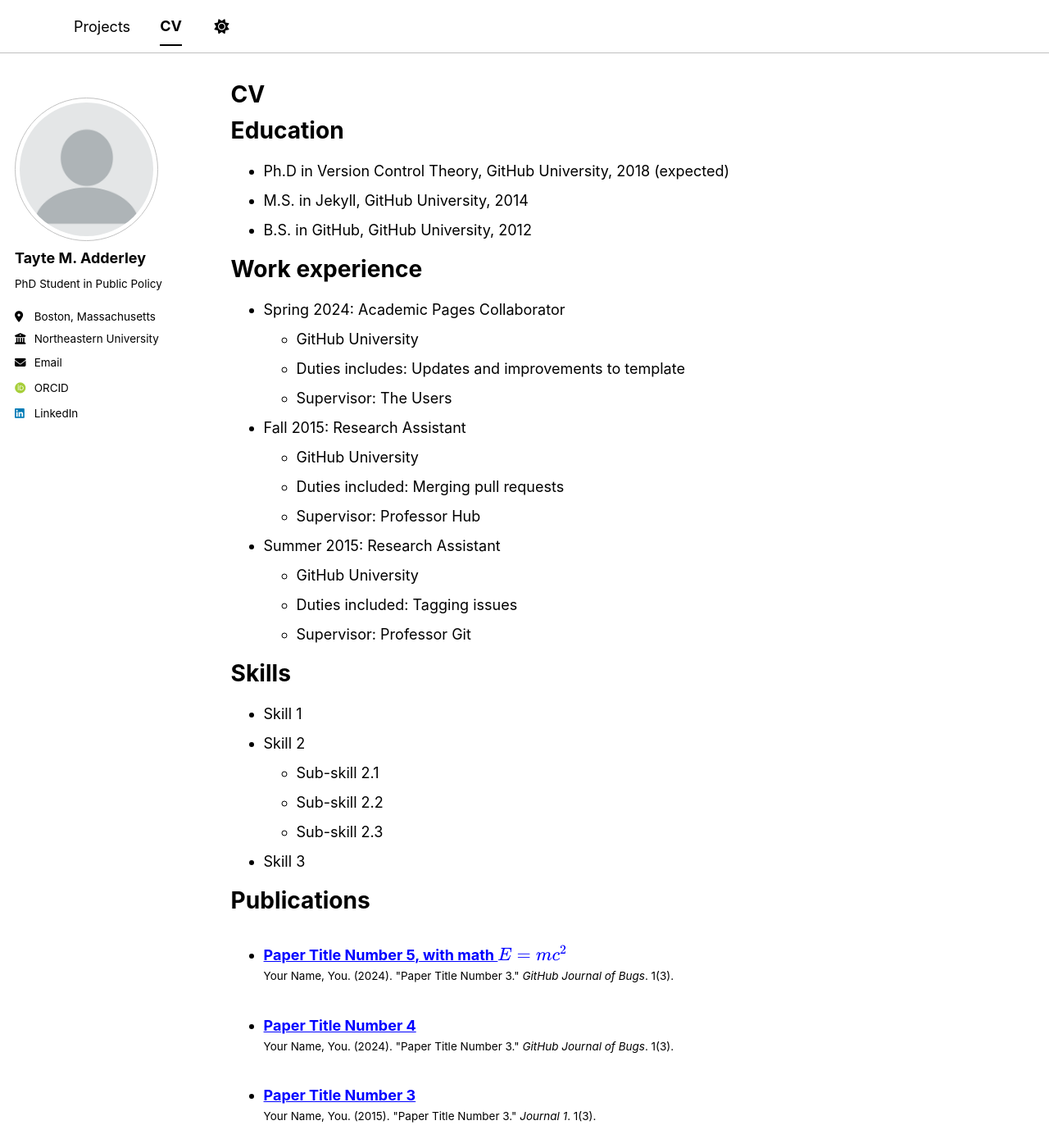
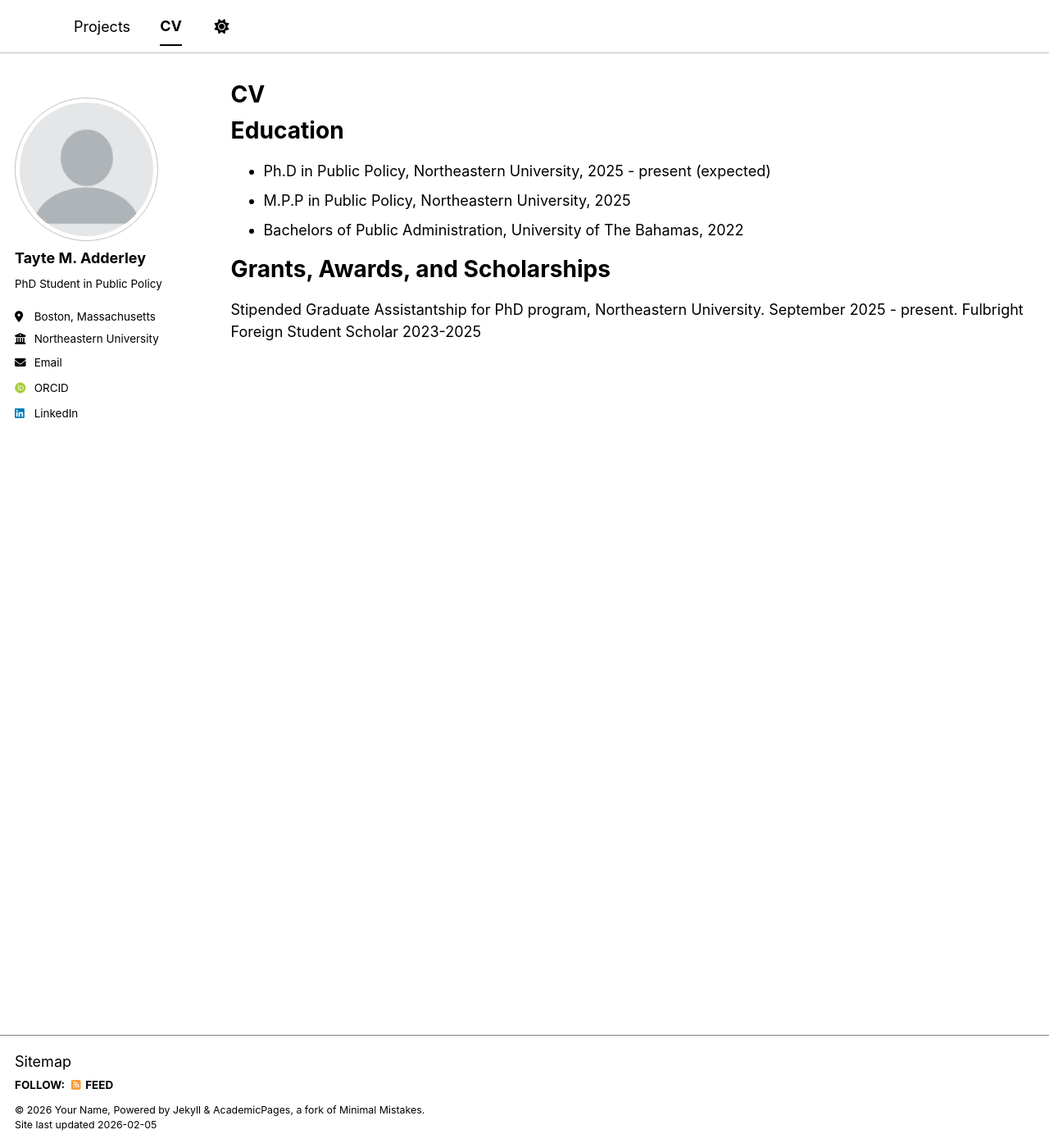
Before and after one commit to tayteadderley/tayteadderley.github.io, a Jekyll site: the page built from _pages/cv.md, in a window 1280 px wide and 1400 px high. Shown: the whole window at 82% size. Built offline with Jekyll 4.4.1, drawn with Linux system fonts in a browser that asks for light colours; some web fonts are replaced; a script bundle is joined from its source files by our own code; library files that are not in the unit come from our copies; some of the changed text lies outside the part shown.

Commit message:
Update cv.md

```diff
--- a/_pages/cv.md
+++ b/_pages/cv.md
@@ -11,54 +11,11 @@ redirect_from:
 
 Education
 ======
-* Ph.D in Version Control Theory, GitHub University, 2018 (expected)
-* M.S. in Jekyll, GitHub University, 2014
-* B.S. in GitHub, GitHub University, 2012
+* Ph.D in Public Policy, Northeastern University, 2025 - present (expected)
+* M.P.P in Public Policy, Northeastern University, 2025
+* Bachelors of Public Administration, University of The Bahamas, 2022
 
-Work experience
+Grants, Awards, and Scholarships
 ======
-* Spring 2024: Academic Pages Collaborator
-  * GitHub University
-  * Duties includes: Updates and improvements to template
-  * Supervisor: The Users
-
-* Fall 2015: Research Assistant
-  * GitHub University
-  * Duties included: Merging pull requests
-  * Supervisor: Professor Hub
-
-* Summer 2015: Research Assistant
-  * GitHub University
-  * Duties included: Tagging issues
-  * Supervisor: Professor Git
-
-Skills
-======
-* Skill 1
-* Skill 2
-  * Sub-skill 2.1
-  * Sub-skill 2.2
-  * Sub-skill 2.3
-* Skill 3
-
-Publications
-======
-  <ul>{% for post in site.publications reversed %}
-    {% include archive-single-cv.html %}
-  {% endfor %}</ul>
-
-Talks
-======
-  <ul>{% for post in site.talks reversed %}
-    {% include archive-single-talk-cv.html  %}
-  {% endfor %}</ul>
-
-Teaching
-======
-  <ul>{% for post in site.teaching reversed %}
-    {% include archive-single-cv.html %}
-  {% endfor %}</ul>
-
-Service and leadership
-======
-* Currently signed in to 43 different slack teams
+Stipended Graduate Assistantship for PhD program, Northeastern University. September 2025 - present.
+Fulbright Foreign Student Scholar 2023-2025
```
